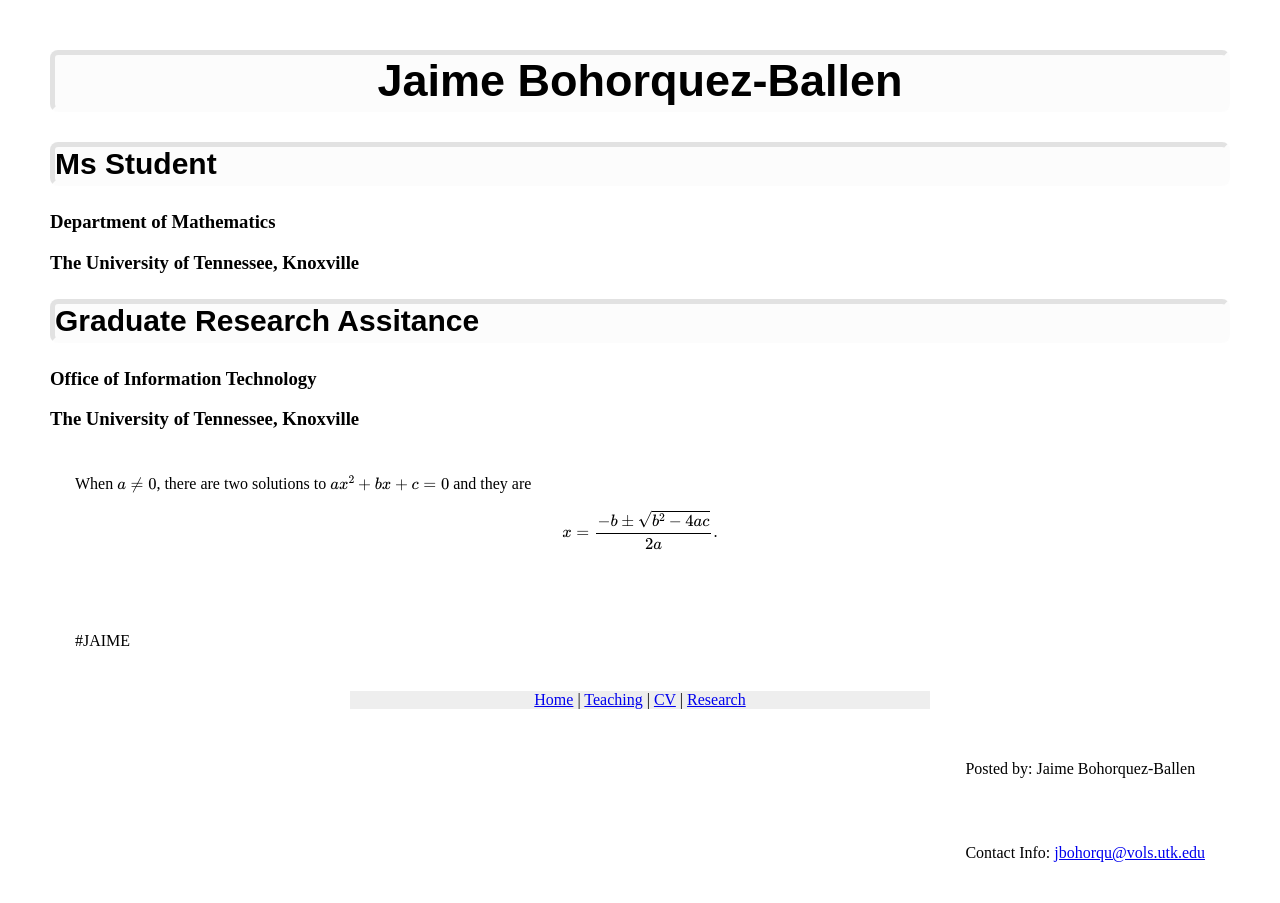
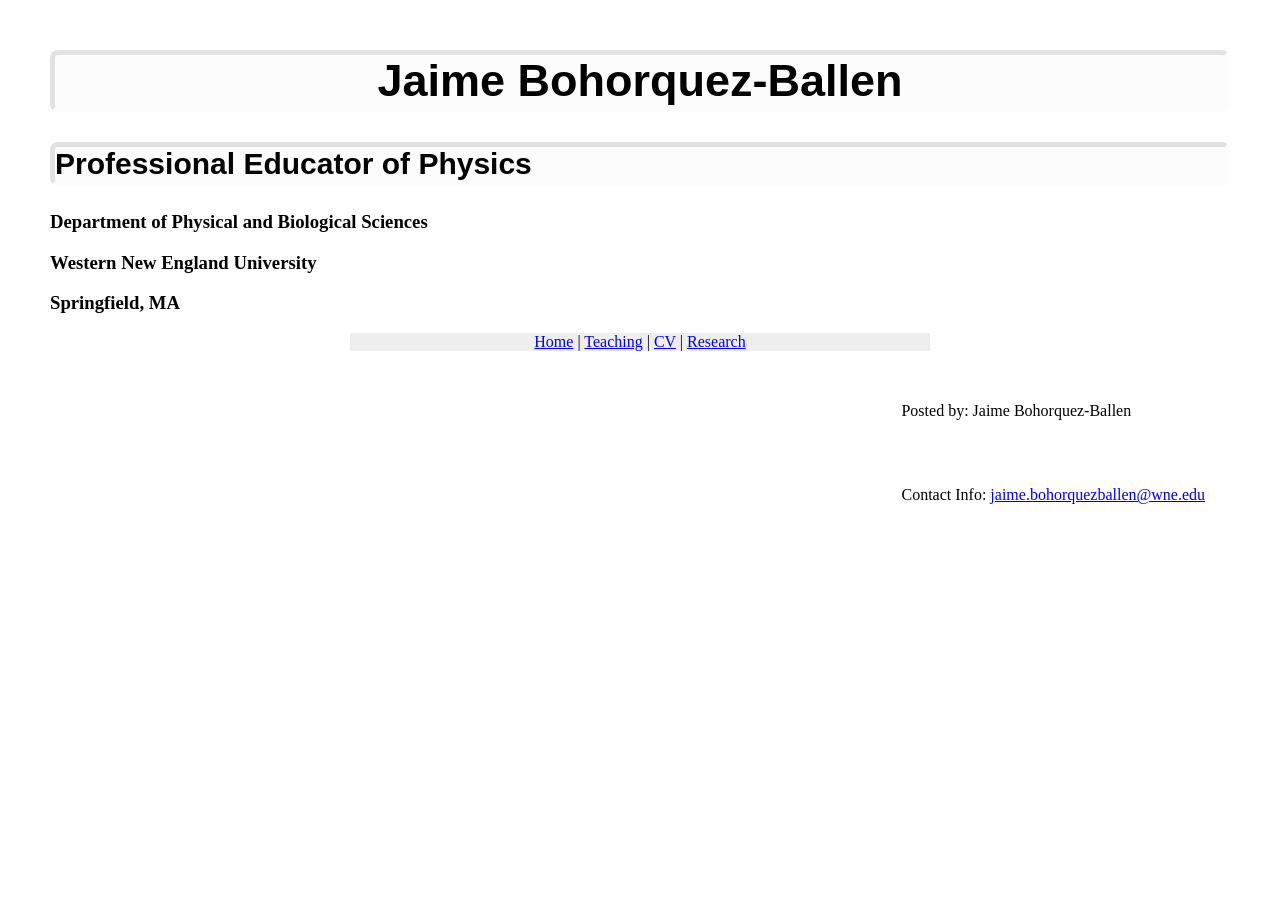
Before and after one commit to jabohorq/webpage_test, a plain HTML site: page index.html in a window 1280 px wide. After the commit the page ends 800 px from the top, so only its background shows below. Drawn offline with nearby package versions, Linux system fonts and the light colour scheme; some packages are replaced by stand-ins of ours.

Commit message:
Update index.html
Changing info in index.html

```diff
--- a/index.html
+++ b/index.html
@@ -1,24 +1,5 @@
 <!--
-   myself.html
-
-   Copyright 2017 Jaime Bohorquez <jbohorquez@jabohorq>
-
-   This program is free software; you can redistribute it and/or modify
-   it under the terms of the GNU General Public License as published by
-   the Free Software Foundation; either version 2 of the License, or
-   (at your option) any later version.
-
-   This program is distributed in the hope that it will be useful,
-   but WITHOUT ANY WARRANTY; without even the implied warranty of
-   MERCHANTABILITY or FITNESS FOR A PARTICULAR PURPOSE.  See the
-   GNU General Public License for more details.
-
-   You should have received a copy of the GNU General Public License
-   along with this program; if not, write to the Free Software
-   Foundation, Inc., 51 Franklin Street, Fifth Floor, Boston,
-   MA 02110-1301, USA.
-
-
+Personal Webpage J.Bohorquez
 -->
 
 <!DOCTYPE html>
@@ -39,14 +20,12 @@
 	  <link rel="stylesheet" href="style.css">
 	</header>
 	<main>
-	 <h2>Ms Student</h2>
-	 <h3>Department of Mathematics </h2>
-	 <h3>The University of Tennessee, Knoxville</h2>
-	 <h2>Graduate Research Assitance</h2>
-	 <h3>Office of Information Technology </h2>
-	 <h3>The University of Tennessee, Knoxville</h2>
-	 <p> When \(a \ne 0\), there are two solutions to \(ax^2 + bx + c = 0\) and they are $$x = {-b \pm \sqrt{b^2-4ac} \over 2a}.$$</p>
-	 <p>#JAIME</p>
+	 <h2>Professional Educator of Physics</h2>
+	 <h3>Department of Physical and Biological Sciences </h2>
+	 <h3>Western New England University</h2>
+	 <h3>Springfield, MA</h2>
+	 <!--<p> When \(a \ne 0\), there are two solutions to \(ax^2 + bx + c = 0\) and they are $$x = {-b \pm \sqrt{b^2-4ac} \over 2a}.$$</p>
+	 <p>#JAIME</p> -->
 	</main>
 
 	<nav>
@@ -58,7 +37,7 @@
 
 	 <footer>
 	   <p>Posted by: Jaime Bohorquez-Ballen</p>
-	   <p>Contact Info: <a href="mailto:jbohorqu@vols.utk.edu">jbohorqu@vols.utk.edu</a></p>
+	   <p>Contact Info: <a href="mailto:Jaime Bohorquez">jaime.bohorquezballen@wne.edu</a></p>
 	 </footer>
 
 
```
